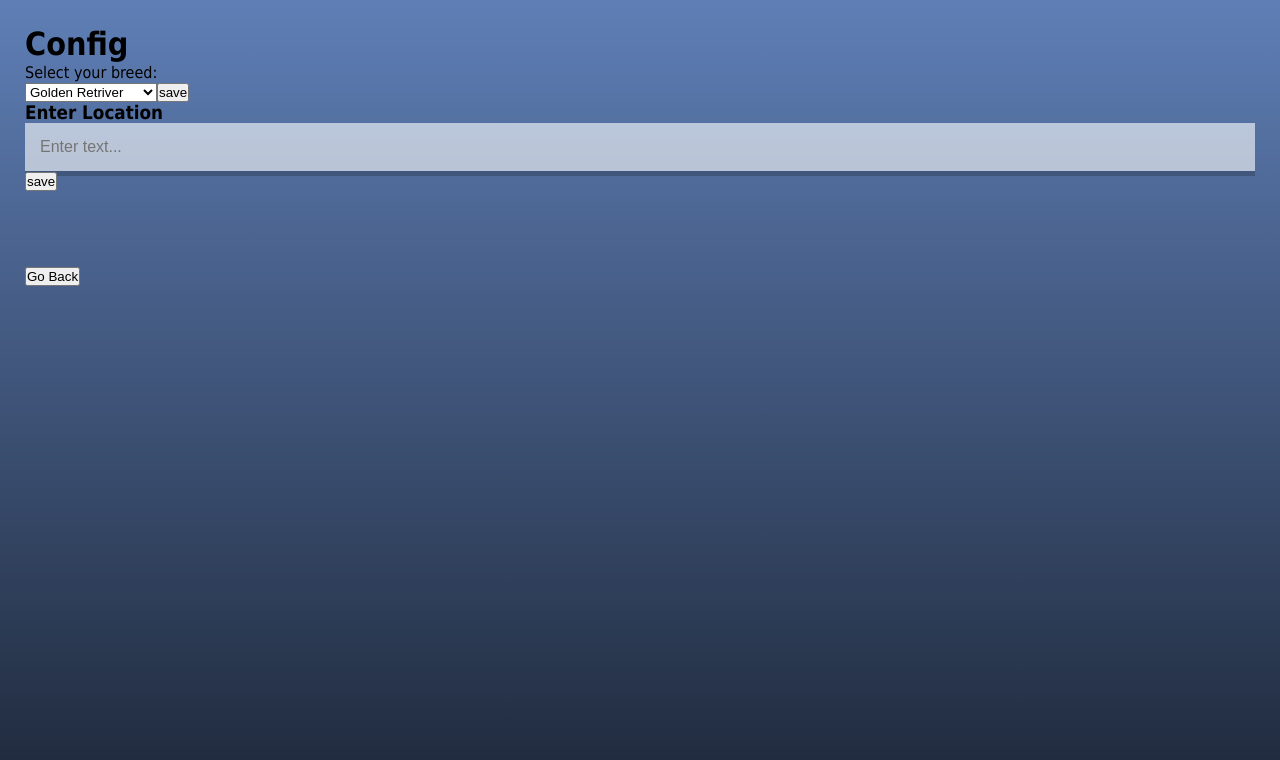
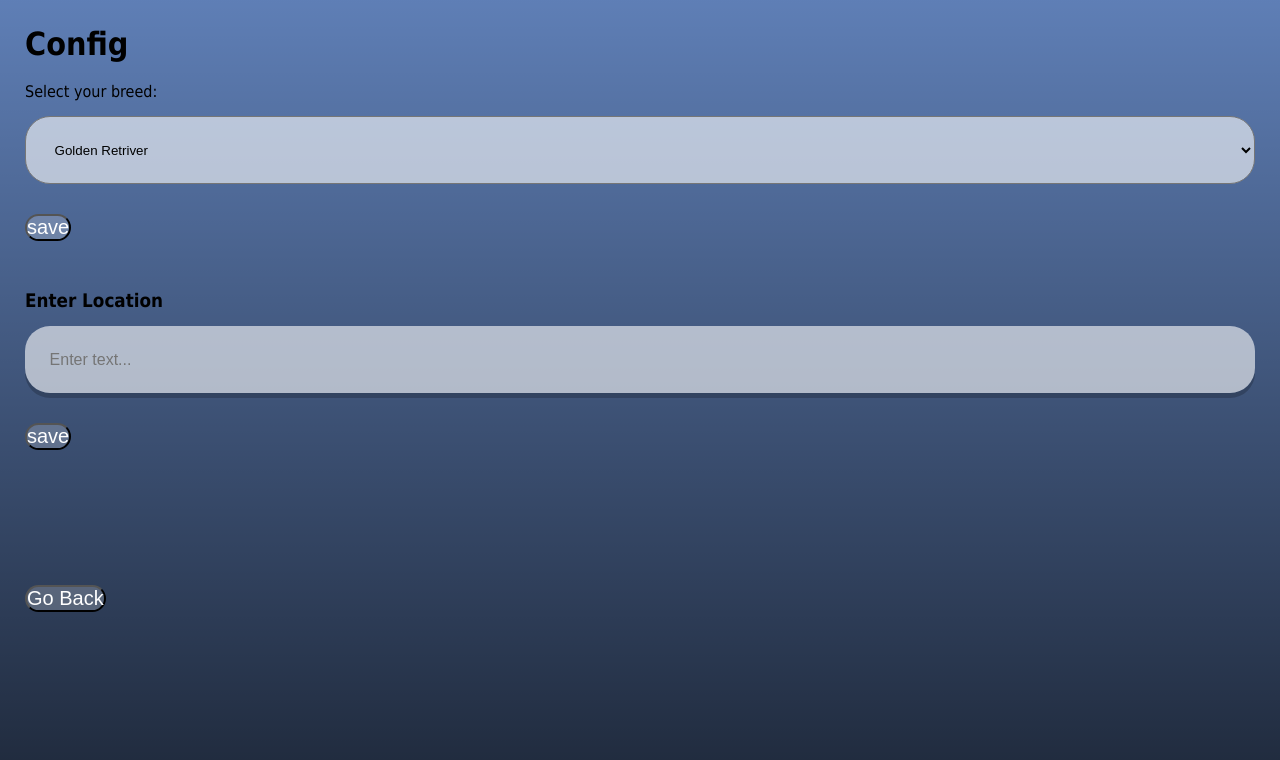
Before and after one commit to pczarski/GUI_Projcect_duplicate, a React (Create React App) app: page /config in a window 1280 px wide. Shown: the top 760 px of the page. Built offline with nearby package versions, Linux system fonts and the light colour scheme.

Commit message:
Add files via upload

```diff
--- a/src/App.css
+++ b/src/App.css
@@ -32,8 +32,9 @@ main {
 }
 
 .search-box .search-bar {
+  margin-top: 15px;
   display: block;
-  padding: 15px;
+  padding: 2%;
   width: 100%;
 
   appearance: none;
@@ -42,7 +43,7 @@ main {
   outline: none;
 
   background-color: rgba(255, 255, 255, 0.6);
-  border-radius: 0px 0px 16px 16xp;
+  border-radius: 25px;
 
   box-shadow: 0px 5px rgba(0, 0, 0, 0.2);
 
@@ -151,3 +152,34 @@ main {
   text-shadow: 3px 6px rgba(50, 50, 70, 0.5);
   text-align: center;
 }
+.Select{
+  margin-top: 15px;
+  width: 100%;
+  background-color: rgba(255, 255, 255, 0.6);
+  border-radius: 25px;
+  padding: 2%;
+}
+.Button2{
+  align-self: center;
+  text-align: center;
+  display: inline-block;
+  margin: 30px auto;
+  background-color: rgba(255, 255, 255, 0.2);
+
+  border-radius: 16px;
+  color: #FFF;
+  font-size: 20px;
+  text-align: center;
+}
+.Button3{
+  align-self: center;
+  text-align: center;
+  display: inline-block;
+  margin: 30px auto;
+  background-color: rgba(255, 255, 255, 0.2);
+width: 100%;
+  border-radius: 16px;
+  color: #FFF;
+  font-size: 20px;
+  text-align: center;
+}
--- a/src/components/search.js
+++ b/src/components/search.js
@@ -33,7 +33,7 @@ export default class Search extends React.Component {
                         onChange={(e) => this.updateQuery(e)}
                         value={this.state.query}
                     />
-                    <button type="button" onClick = {() => this.sendQuery()}>
+                    <button type="button" onClick = {() => this.sendQuery()} className="Button2">
                         save
                     </button>
                 </form>
--- a/src/components/select.js
+++ b/src/components/select.js
@@ -33,11 +33,11 @@ export default class Select extends React.Component {
                     <option value="Medium">Beagle</option>
                     <option value="Small">Pug</option>
                     <option value="Small">Pomeranian</option>
-                </select>
-                <button type="button" onClick = {() => this.sendSize()}>
+                </select><br/>
+                <button type="button" onClick = {() => this.sendSize()} className="Button2">
                     save
-                </button>
-            </div>
+                </button><br/>
+                <br/></div>
         )
     }
 
--- a/src/config.js
+++ b/src/config.js
@@ -16,7 +16,7 @@ export default class Config extends React.Component{
                 <div>
                     <h1>
                         Config
-                    </h1>
+                    </h1><br/>
                     <Select
                     onSubmit1={this.props.changeBreed}
                     onSubmit2={this.props.changeSize}
@@ -28,7 +28,7 @@ export default class Config extends React.Component{
                         onSubmit={this.props.changeLocation}
                     />
                     <Link to="/">
-                        <button type="button" className="btn btn-primary">Go Back</button>
+                        <button type="button" className="Button2">Go Back</button>
                     </Link>
                 </div>
             </main>
--- a/src/home.js
+++ b/src/home.js
@@ -94,7 +94,7 @@ export default class Home extends React.Component {
                 <main>
                     <div className="weather-box">
                         <Link to="/config">
-                            <button type="button" className="btn btn-primary">Configure</button>
+                            <button type="button" className="Button3">Change Breed/Location</button>
                         </Link>
 
                         {this.renderWeatherHome()}
```
